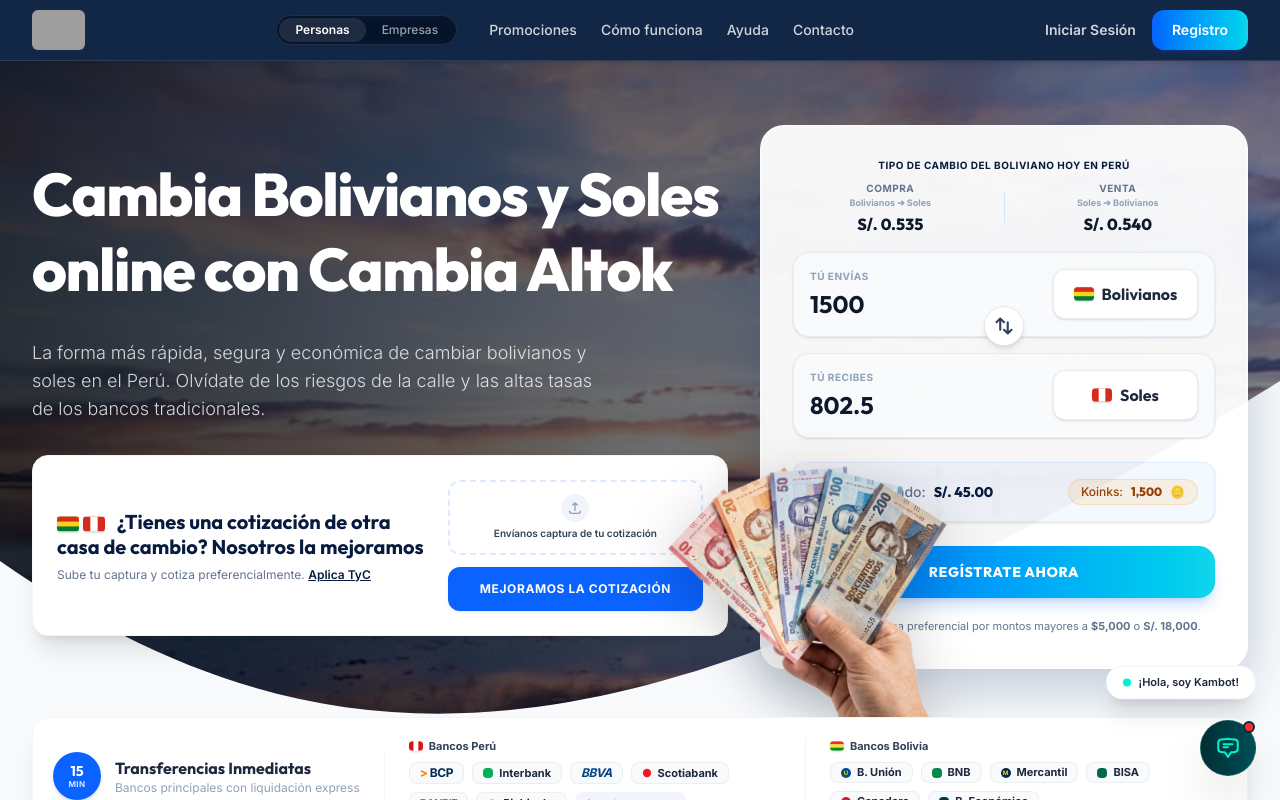
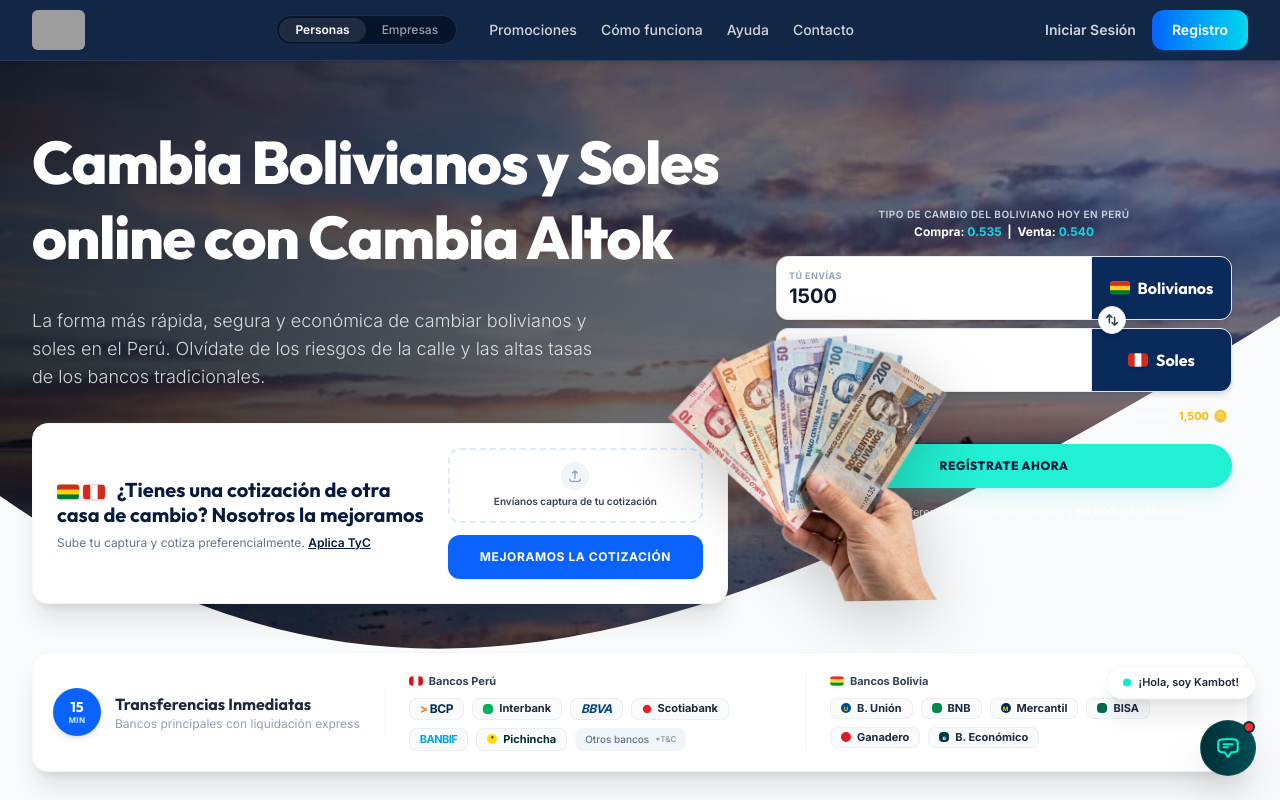
Before and after one commit to rodrigorayo/altok-peru, an Angular app: page / in a window 1280 px wide. Shown: the top 800 px of the page. Built offline with nearby package versions, Linux system fonts and the light colour scheme; grey boxes are pictures that could not be loaded.

Commit message:
style: transform calculator card into a transparent rectangular stacked input design (Kambista-style) with compact exchange rate header

```diff
--- a/src/app/app.html
+++ b/src/app/app.html
@@ -289,43 +289,32 @@
             </div>
 
           </div>
-          <!-- Contenedor Calculadora (Rediseño Premium Light Glass + Deep Blue Theme) -->
-          <div class="bg-white/95 backdrop-blur-md text-slate-900 rounded-3xl shadow-[0_20px_50px_rgba(27,59,111,0.25)] border border-white/60 relative p-6 sm:p-8">
-
-            <!-- Encabezado Tipo Cambio (Estilo Deep Blue) -->
-            <div class="text-center mb-4">
-              <div class="flex flex-col items-center justify-center gap-1 mb-2 text-altok-night">
-                <span class="text-[10px] font-bold uppercase tracking-wider text-center">Tipo de Cambio del Boliviano hoy en Perú</span>
-              </div>
-              <div class="flex items-center justify-center gap-4 mt-1">
-                <div class="text-center flex-1">
-                  <span class="text-[10px] text-slate-500 font-bold block uppercase tracking-wider">Compra</span>
-                  <span class="text-[9px] font-bold block text-slate-400">Bolivianos ➔ Soles</span>
-                  <span class="text-base font-extrabold text-slate-900 font-display block mt-0.5">S/. {{ compraRate() | number:'1.3-3' }}</span>
-                </div>
-                <div class="h-8 w-px bg-blue-200/60 shrink-0"></div>
-                <div class="text-center flex-1">
-                  <span class="text-[10px] text-slate-500 font-bold block uppercase tracking-wider">Venta</span>
-                  <span class="text-[9px] font-bold block text-slate-400">Soles ➔ Bolivianos</span>
-                  <span class="text-base font-extrabold text-slate-900 font-display block mt-0.5">S/. {{ ventaRate() | number:'1.3-3' }}</span>
-                </div>
-              </div>
-            </div>
-
-            <!-- Calculadora Inputs -->
-            <div class="space-y-4 relative">
+          <!-- Contenedor Calculadora (Diseño Rectangular Transparente - Estilo Kambista) -->
+          <div class="relative p-2 sm:p-4">
+
+            <!-- Encabezado Tipo Cambio (Estilo Compacto Kambista) -->
+            <div class="text-center mb-4 text-white">
+              <p class="text-[10px] text-slate-300 uppercase tracking-wider font-semibold">Tipo de Cambio del boliviano hoy en Perú</p>
+              <p class="text-xs font-bold mt-0.5">
+                Compra: <span class="text-altok-cyan font-extrabold">{{ compraRate() | number:'1.3-3' }}</span> &nbsp;|&nbsp;
+                Venta: <span class="text-altok-cyan font-extrabold">{{ ventaRate() | number:'1.3-3' }}</span>
+              </p>
+            </div>
+
+            <!-- Calculadora Inputs Stacked -->
+            <div class="space-y-2 relative">
 
               <!-- Input: Tú Envías -->
-              <div class="bg-slate-50/80 border border-slate-200/80 rounded-2xl p-4 flex items-center justify-between hover:border-slate-300 focus-within:border-altok-brand focus-within:bg-white transition shadow-sm">
-                <div class="flex flex-col flex-1 min-w-0 pr-4">
-                  <label class="text-[10px] uppercase font-bold text-slate-400 tracking-wider mb-1">Tú Envías</label>
+              <div class="flex items-stretch bg-white border border-slate-200 rounded-xl overflow-hidden h-16 shadow-md">
+                <div class="flex-1 p-3 flex flex-col justify-between">
+                  <label class="text-[9px] uppercase font-bold text-slate-400 tracking-wider">Tú Envías</label>
                   <input
                     type="number"
                     [(ngModel)]="montoEnviar"
-                    class="bg-transparent text-2xl font-bold font-display text-slate-900 outline-none w-full border-none p-0 focus:ring-0"
+                    class="bg-transparent text-xl font-bold text-slate-900 outline-none w-full border-none p-0 focus:ring-0"
                     placeholder="0" />
                 </div>
-                <div class="bg-white text-slate-800 px-4 py-3 rounded-xl font-bold font-display shadow-sm min-w-[145px] flex items-center justify-center gap-2 select-none border border-slate-200/80">
+                <div class="w-[140px] bg-altok-deep text-white flex items-center justify-center gap-2 font-bold font-display shrink-0 border-l border-slate-200">
                   <ng-container *ngIf="tipoCambio() === 'BOB_TO_PEN'">
                     <svg class="w-5 h-3.5 rounded-sm shadow-sm shrink-0" viewBox="0 0 3 2" xmlns="http://www.w3.org/2000/svg">
                       <rect width="3" height="2" fill="#007a33"/>
@@ -344,29 +333,29 @@
                 </div>
               </div>
 
-              <!-- Botón SWAP flotante intermedio -->
-              <div class="absolute left-1/2 top-[74px] -translate-x-1/2 -translate-y-1/2 z-10">
+              <!-- Botón SWAP flotante intermedio (Centrado en el divisor de la derecha) -->
+              <div class="absolute right-[120px] top-[64px] -translate-y-1/2 translate-x-1/2 z-10">
                 <button
                   (click)="swapCurrencies()"
-                  class="w-10 h-10 bg-white hover:bg-slate-50 border border-slate-200 text-slate-700 rounded-full flex items-center justify-center shadow-md hover:shadow-lg transition-all active:scale-95 duration-200">
-                  <svg class="w-5 h-5" fill="none" stroke="currentColor" stroke-width="2.5" viewBox="0 0 24 24">
+                  class="w-7 h-7 bg-white hover:bg-slate-50 border border-slate-200 text-slate-700 rounded-full flex items-center justify-center shadow-md hover:shadow-lg transition-all active:scale-95 duration-200 cursor-pointer">
+                  <svg class="w-3.5 h-3.5" fill="none" stroke="currentColor" stroke-width="2.5" viewBox="0 0 24 24">
                     <path stroke-linecap="round" stroke-linejoin="round" d="M3 7.5L7.5 3m0 0L12 7.5M7.5 3v13.5m13.5 0L16.5 21m0 0L12 16.5m4.5 4.5V7.5" />
                   </svg>
                 </button>
               </div>
 
               <!-- Input: Tú Recibes -->
-              <div class="bg-slate-50/80 border border-slate-200/80 rounded-2xl p-4 flex items-center justify-between hover:border-slate-300 focus-within:border-altok-brand focus-within:bg-white transition shadow-sm">
-                <div class="flex flex-col flex-1 min-w-0 pr-4">
-                  <label class="text-[10px] uppercase font-bold text-slate-400 tracking-wider mb-1">Tú Recibes</label>
+              <div class="flex items-stretch bg-white border border-slate-200 rounded-xl overflow-hidden h-16 shadow-md">
+                <div class="flex-1 p-3 flex flex-col justify-between">
+                  <label class="text-[9px] uppercase font-bold text-slate-400 tracking-wider">Tú Recibes</label>
                   <input
                     type="number"
                     [ngModel]="montoRecibir()"
                     (ngModelChange)="updateMontoRecibir($event)"
-                    class="bg-transparent text-2xl font-bold font-display text-slate-900 outline-none w-full border-none p-0 focus:ring-0"
+                    class="bg-transparent text-xl font-bold text-slate-900 outline-none w-full border-none p-0 focus:ring-0"
                     placeholder="0" />
                 </div>
-                <div class="bg-white text-slate-800 px-4 py-3 rounded-xl font-bold font-display shadow-sm min-w-[145px] flex items-center justify-center gap-2 select-none border border-slate-200/80">
+                <div class="w-[140px] bg-altok-deep text-white flex items-center justify-center gap-2 font-bold font-display shrink-0 border-l border-slate-200">
                   <ng-container *ngIf="tipoCambio() === 'BOB_TO_PEN'">
                     <svg class="w-5 h-3.5 rounded-sm shadow-sm shrink-0" viewBox="0 0 3 2" xmlns="http://www.w3.org/2000/svg">
                       <rect width="3" height="2" fill="#d52b1e"/>
@@ -387,29 +376,29 @@
 
             </div>
 
-            <!-- Ahorro Estimado y Koinks -->
-            <div class="flex flex-col sm:flex-row items-stretch sm:items-center justify-between gap-4 mt-6 bg-blue-500/5 p-4 rounded-xl border border-blue-500/10 text-sm shadow-sm">
-              <div class="flex items-center gap-2">
-                <span class="text-slate-500 font-medium">Ahorro Estimado:</span>
-                <span class="font-extrabold text-altok-night font-display">S/. {{ ahorroEstimado() | number:'1.2-2' }}</span>
-              </div>
-              <div class="flex items-center gap-2 bg-amber-500/10 text-amber-800 px-3 py-1 rounded-full border border-amber-500/20 self-start sm:self-auto">
-                <span class="font-medium text-xs">Koinks:</span>
-                <span class="font-extrabold font-display text-xs">{{ koinks() | number }}</span>
+            <!-- Ahorro Estimado y Koinks (Texto Blanco) -->
+            <div class="flex items-center justify-between mt-4 text-[11px] text-white/90 px-1">
+              <div>
+                <span>Ahorro Estimado:</span>
+                <span class="font-extrabold text-altok-cyan ml-1">S/. {{ ahorroEstimado() | number:'1.2-2' }}</span>
+              </div>
+              <div class="flex items-center gap-1">
+                <span>Koinks:</span>
+                <span class="font-extrabold text-amber-400">{{ koinks() | number }}</span>
                 <span class="text-xs">🪙</span>
               </div>
             </div>
 
-            <!-- Botón Registro -->
-            <div class="mt-6">
-              <button class="w-full bg-gradient-to-r from-altok-brand to-altok-cyan hover:from-altok-light hover:to-altok-brand text-white font-extrabold py-4 px-6 rounded-2xl font-display shadow-lg shadow-altok-brand/20 hover:shadow-xl transition-all duration-300 uppercase tracking-wider text-sm active:scale-[0.99] border-none cursor-pointer">
+            <!-- Botón Registro (Estilo Píldora Turquesa de Kambista) -->
+            <div class="mt-5">
+              <button class="w-full bg-altok-turquoise hover:bg-altok-cyan text-altok-night font-extrabold py-3.5 px-6 rounded-full font-display shadow-lg shadow-altok-turquoise/15 hover:shadow-xl transition-all duration-300 uppercase tracking-wider text-xs active:scale-[0.99] border-none cursor-pointer">
                 Regístrate Ahora
               </button>
             </div>
 
             <!-- Solicitud Especial -->
-            <div class="flex items-start gap-2.5 mt-5 text-[11px] text-slate-500 leading-normal">
-              <svg class="w-4 h-4 text-altok-night shrink-0 mt-0.5" fill="none" stroke="currentColor" stroke-width="2" viewBox="0 0 24 24">
+            <div class="flex items-start gap-2 mt-4 text-[11px] text-white/70 leading-normal px-1">
+              <svg class="w-4 h-4 text-altok-cyan shrink-0 mt-0.5" fill="none" stroke="currentColor" stroke-width="2" viewBox="0 0 24 24">
                 <path stroke-linecap="round" stroke-linejoin="round" d="M11.25 11.25l.041-.02a.75.75 0 111.085 1.085l-.04.042m0 0a.75.75 0 11-1.085-1.085l.04-.042m0 0a3.375 3.375 0 100-6.75 3.375 3.375 0 000 6.75zM21 12a9 9 0 11-18 0 9 9 0 0118 0z" />
               </svg>
               <span>
```
